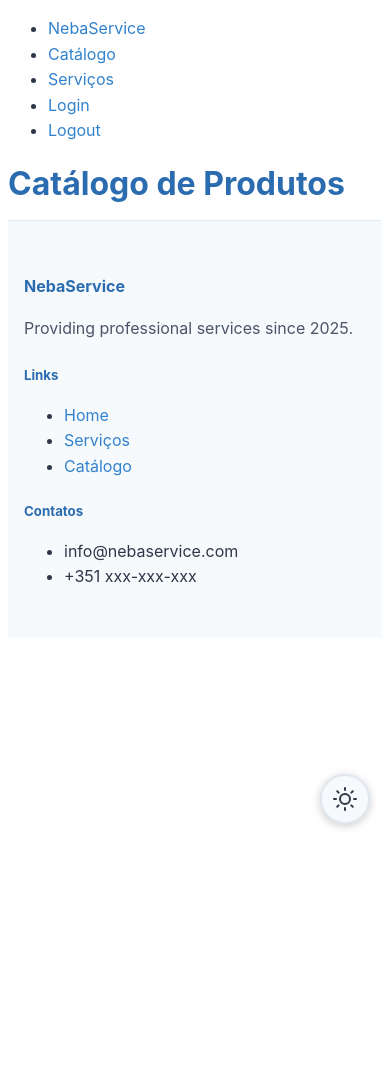
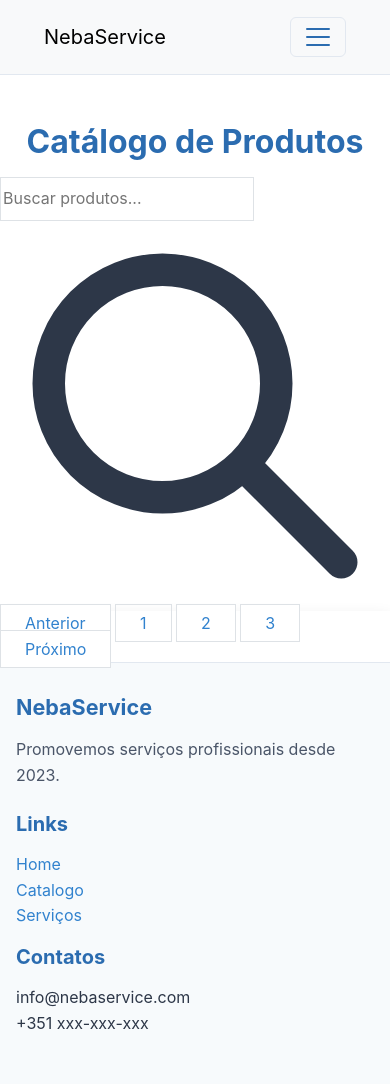
Before and after one commit to nyctopheliac/nebaservice, a PHP site: page /catalogo.php in a window 390 px wide. Before the commit the page ends 828 px from the top, so only its background shows below. Run offline with PHP 8.4, Linux system fonts and the light colour scheme; the visitor is signed in with stand-in values (Sample User, id 1); data that the repository does not hold is empty.

Commit message:
esqueci-me de pushar isto

```diff
--- a/catalogo.php
+++ b/catalogo.php
@@ -36,47 +36,95 @@ if ($_SERVER['REQUEST_METHOD'] == 'POST') {
 <head>
     <meta charset="UTF-8">
     <meta name="viewport" content="width=device-width, initial-scale=1.0">
+    <link href="https://cdn.jsdelivr.net/npm/bootstrap@5.3.3/dist/css/bootstrap.min.css" rel="stylesheet">
     <link rel="stylesheet" href="style.css">
-    <title>Catálogo</title>
+    <title>Catlogo</title>
 </head>
-<button id="darkModeToggle" class="dark-mode-toggle" aria-label="Toggle dark mode">
-</button>
 <body>
-    <button id="darkModeToggle" class="dark-mode-toggle" aria-label="Toggle dark mode">
-        <svg xmlns="http://www.w3.org/2000/svg" width="20" height="20" viewBox="0 0 24 24" fill="none" stroke="currentColor" stroke-width="2" stroke-linecap="round" stroke-linejoin="round">
-            <circle cx="12" cy="12" r="5"></circle>
-            <path d="M12 1v2M12 21v2M4.22 4.22l1.42 1.42M18.36 18.36l1.42 1.42M1 12h2M21 12h2M4.22 19.78l1.42-1.42M18.36 5.64l1.42-1.42"></path>
-        </svg>
+    <nav class="navbar navbar-expand-lg bg-body-tertiary">
+        <div class="container-fluid">
+            <a class="navbar-brand" href="index.php">NebaService</a>
+            <button class="navbar-toggler" type="button" data-bs-toggle="collapse" data-bs-target="#navbarNav" aria-controls="navbarNav" aria-expanded="false" aria-label="Toggle navigation">
+                <span class="navbar-toggler-icon"></span>
             </button>
 
-    <nav>
-        <ul>
-            <li><a href="index.php">NebaService</a></li>
-            <li><a href="catalogo.php">Catálogo</a></li>
-            <li><a href="servicos.php">Serviços</a></li>
-            <li><a href="login.php">Login</a></li>
-            <li><a href="logout.php">Logout</a></li>
+            <div class="collapse navbar-collapse" id="navbarNav">
+                <ul class="navbar-nav">
+                    <li class="nav-item">
+                        <a class="nav-link" href="index.php">Home</a>
+                    </li>
+                    <li class="nav-item">
+                      <a class="nav-link" href="catalogo.php">Catálogo</a>
+                    </li>
+                    <li class="nav-item">
+                      <a class="nav-link" href="servicos.php">Serviços</a>
+                    </li>
+                    <li class="nav-item">
+                        <a class="nav-link" href="login.php">Login</a>
+                    </li>
                 </ul>
+            </div>
+        </div>
     </nav>
 
-    <div>
-        <h1>Catálogo de Produtos</h1>
-        <!-- fazer a porra do catálogo -->
+    <main>
+        <div class="container mt-5">
+            <h1 class="text-center">Catálogo de Produtos</h1>
+            <div class="row">
+                <?php
+                $query = "SELECT * FROM produtos";
+                $result = mysqli_query($conn, $query);
+                while ($row = mysqli_fetch_assoc($result)) {
+                    echo '<div class="col-md-4 mb-4">';
+                    echo '<div class="card">';
+                    echo '<img src="path/to/image.jpg" class="card-img-top" alt="'.$row['productName'].'">';
+                    echo '<div class="card-body">';
+                    echo '<h5 class="card-title">'.$row['productName'].'</h5>';
+                    echo '<p class="card-text">Model: '.$row['productModel'].'</p>';
+                    echo '<p class="card-text">Price: €'.$row['price'].'</p>';
+                    echo '<a href="#" class="btn btn-primary">Add to Cart</a>';
+                    echo '</div></div></div>';
+                }
+                ?>
             </div>
+        </div>
+
+        <!-- Search and Filter -->
+        <div class="flex flex-col md:flex-row justify-between items-center mb-8 gap-4">
+            <div class="relative w-full md:w-auto">
+                <input type="text" placeholder="Buscar produtos..." class="search-box pl-10 pr-4 py-2 border rounded-full w-full md:w-64 focus:outline-none focus:ring-2 focus:ring-blue-500 focus:border-transparent">
+                <svg class="w-5 h-5 text-gray-400 absolute left-3 top-2.5" fill="none" stroke="currentColor" viewBox="0 0 24 24" xmlns="http://www.w3.org/2000/svg">
+                    <path stroke-linecap="round" stroke-linejoin="round" stroke-width="2" d="M21 21l-6-6m2-5a7 7 0 11-14 0 7 7 0 0114 0z"></path>
+                </svg>
+            </div>
+        </div>
+        <!-- Product Grid -->
+        <div class="grid grid-cols-1 sm:grid-cols-2 lg:grid-cols-3 xl:grid-cols-4 gap-6">
+        <!-- Pagination -->
+        <div class="flex justify-center mt-10">
+            <nav class="inline-flex rounded-md shadow">
+                <a href="#" class="px-4 py-2 text-gray-500 bg-white rounded-l-md border border-gray-300 hover:bg-gray-50">Anterior</a>
+                <a href="#" class="px-4 py-2 text-blue-600 bg-blue-50 border border-gray-300">1</a>
+                <a href="#" class="px-4 py-2 text-gray-500 bg-white border border-gray-300 hover:bg-gray-50">2</a>
+                <a href="#" class="px-4 py-2 text-gray-500 bg-white border border-gray-300 hover:bg-gray-50">3</a>
+                <a href="#" class="px-4 py-2 text-gray-500 bg-white rounded-r-md border border-gray-300 hover:bg-gray-50">Próximo</a>
+            </nav>
+        </div>
+    </main>
 
     <footer class="footer">
     <div class="container">
       <div class="row">
         <div class="col-md-6">
           <h4>NebaService</h4>
-                    <p>Providing professional services since 2025.</p>
+          <p>Promovemos serviços profissionais desde 2023.</p>
         </div>
         <div class="col-md-3">
           <h5>Links</h5>
           <ul class="list-unstyled">
             <li><a href="index.php">Home</a></li>
-                        <li><a href="servicos.php">Serviços</a></li>
-                        <li><a href="catalogo.php">Catálogo</a></li>
+            <li><a href="catalogo.php">Catalogo</a></li>
+            <li><a href="servicos.php">Serviços</a></li>
           </ul>
         </div>
         <div class="col-md-3">
@@ -89,5 +137,43 @@ if ($_SERVER['REQUEST_METHOD'] == 'POST') {
       </div>
     </div>
     </footer>
+    <script src="https://cdn.jsdelivr.net/npm/bootstrap@5.3.3/dist/js/bootstrap.bundle.min.js"></script>
+    <script src="https://cdn.jsdelivr.net/npm/bootstrap@5.3.3/dist/js/bootstrap.bundle.min.js">
+      // Filtros de categoria
+        document.querySelectorAll('.filter-btn').forEach(btn => {
+            btn.addEventListener('click', () => {
+                document.querySelectorAll('.filter-btn').forEach(b => b.classList.remove('active'));
+                btn.classList.add('active');
+                // Aqui você implementaria a filtragem real dos produtos
+            });
+        });
+        // Botão de adicionar ao carrinho
+        document.querySelectorAll('.add-to-cart').forEach(btn => {
+            btn.addEventListener('click', function() {
+                const productCard = this.closest('.product-card');
+                const productName = productCard.querySelector('h3').textContent;
+                const productPrice = productCard.querySelector('.font-bold').textContent;
+                // Efeito visual
+                this.textContent = 'Adicionado!';
+                this.disabled = true;
+                this.classList.remove('bg-blue-500', 'hover:bg-blue-600');
+                this.classList.add('bg-green-500');
+                // Aqui você implementaria a lógica real para adicionar ao carrinho
+                console.log(`Produto adicionado: ${productName} - ${productPrice}`);
+                // Reset após 1.5 segundos
+                setTimeout(() => {
+                    this.textContent = 'Adicionar';
+                    this.disabled = false;
+                    this.classList.remove('bg-green-500');
+                    this.classList.add('bg-blue-500', 'hover:bg-blue-600');
+                }, 1500);
+            });
+        });
+        // Busca de produtos (simples)
+        document.querySelector('.search-box').addEventListener('input', function(e) {
+            // Aqui você implementaria a busca real
+            console.log('Buscando por:', e.target.value);
+        });
+    </script>
 </body>
 </html>
```
Also changed, not shown: index.php (+8 -13 lines). Lines whose indentation alone changed are shown as unchanged.
